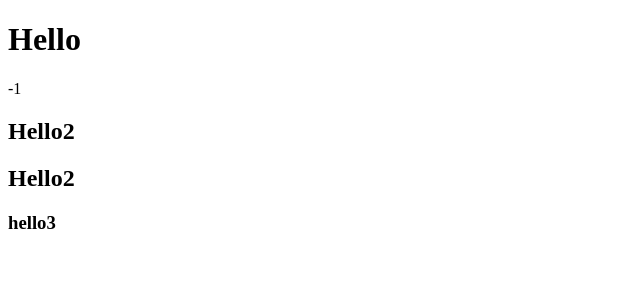
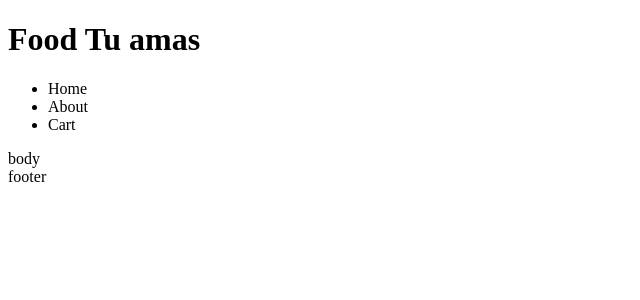
Before and after one commit to Atharva1449/ReactJsStarter, a React (Vite) app: page / in a window 1280 px wide. Shown: the top 300 px of the page, without its empty margins (0-640 px from the left). Built offline with nearby package versions, Linux system fonts and the light colour scheme.

Commit message:
initial app layout

```diff
--- a/App.js
+++ b/App.js
@@ -1,32 +1,44 @@
 import React from "react";
-import  ReactDOM  from "react-dom/client";
-//below is react element
-const title=(
-  <h1 className="h1class">Hello</h1>
-);
-
-//below is react function component
-const Title2=()=>{
-return (
-  <h2 className="h2class">Hello2</h2>
-);
+import ReactDOM from "react-dom/client";
+const  root=ReactDOM.createRoot(document.getElementById("root"));
+const Title=()=>{
+  return(
+    <h1>Food Tu amas</h1>
+  );
 }
 
-// <Title2/>   this is component composition
-//{} in this you can pass any code so the above same line of code can be also printed
-//using {Title2()} now why this works coz functional component is basic js function
-const Container=()=>{
-  return(
-    <div>
-      {title}
-      {2-3}
-      <Title2/>
-      {Title2()}
-      <h3>hello3</h3>
+const Header=()=>{
+  return (
+    <div >
+      <Title></Title>
+      <div>
+        <ul>
+          <li>Home</li>
+          <li>About</li>
+          <li>Cart</li>
+        </ul>
+      </div>
     </div>
   );
 }
+const Body=()=>{
+  return (
+<div>body</div>
+  );
+}
+const Footer=()=>{
+  return (
+    <div>footer</div>
+  );
+}
 
-const root = ReactDOM.createRoot(document.getElementById("root"));
-//console.log(heading); //actually heading is an object if you check in consolelog
-root.render(<Container></Container>);
+const AppLayout=()=>{
+  return(
+    <>
+    <Header></Header>
+    <Body></Body>
+    <Footer></Footer>
+    </>
+  );
+}
+root.render(<AppLayout></AppLayout>);
--- a/index.css
+++ b/index.css
@@ -0,0 +1,29 @@
+.list-container{
+    list-style: none;
+    display: flex;
+
+}
+nav{
+    border-radius: 10px;
+    box-shadow: 0 2px 4px rgba(0, 0, 0, 0.1);
+  justify-content: space-between;
+
+}
+.searchboxli{
+    border-radius: 10px;
+    list-style-position:inside;
+    border: 10px solid black;
+    box-shadow: 0 2px 4px rgba(0, 0, 0, 0.1);
+}
+.searchbar{
+
+
+    border: none;
+
+
+}
+.icon_navbar{
+    width: 34px;
+    height: 34px;
+
+}
--- a/index.html
+++ b/index.html
@@ -5,6 +5,7 @@
     <meta http-equiv="X-UA-Compatible" content="IE=edge" />
     <meta name="viewport" content="width=device-width, initial-scale=1.0" />
     <title>Document</title>
+    <link rel="stylesheet" href="index.css"/>
   </head>
   <body>
     <div id="root"></div>
```
Also changed, not shown: images/pngwingom.png (added), images/vecteezy_mexican-mustache-png-on-transparent-background_14455858_361.png (added).
